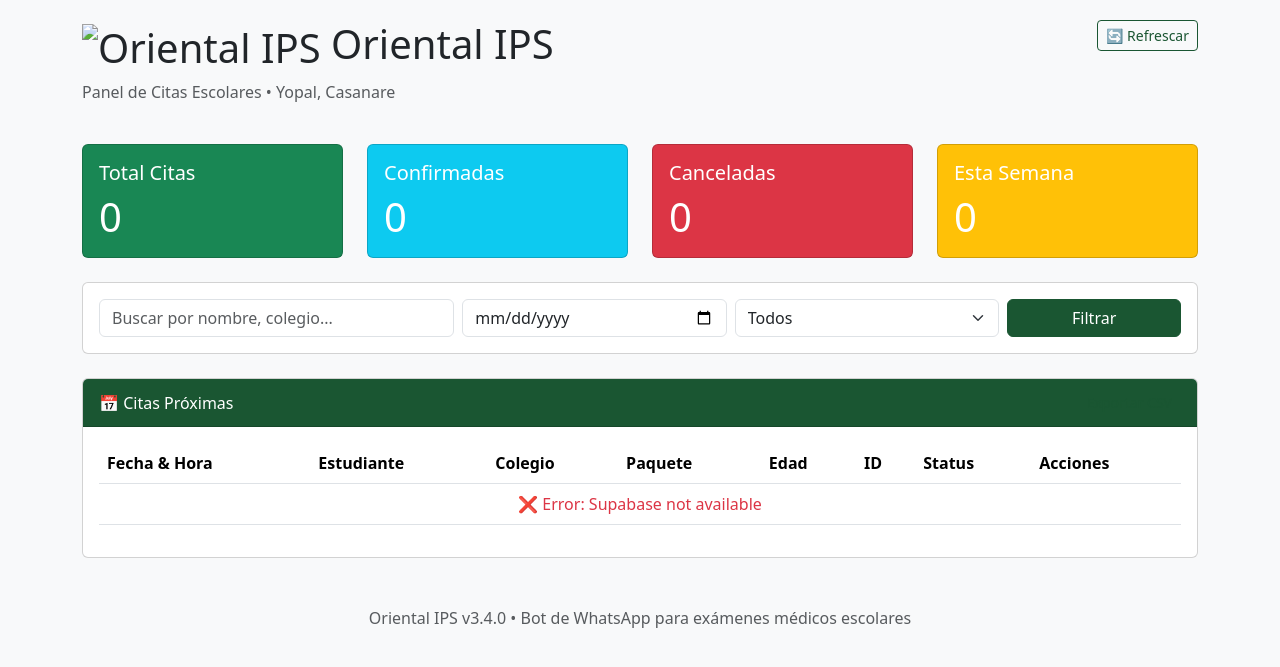
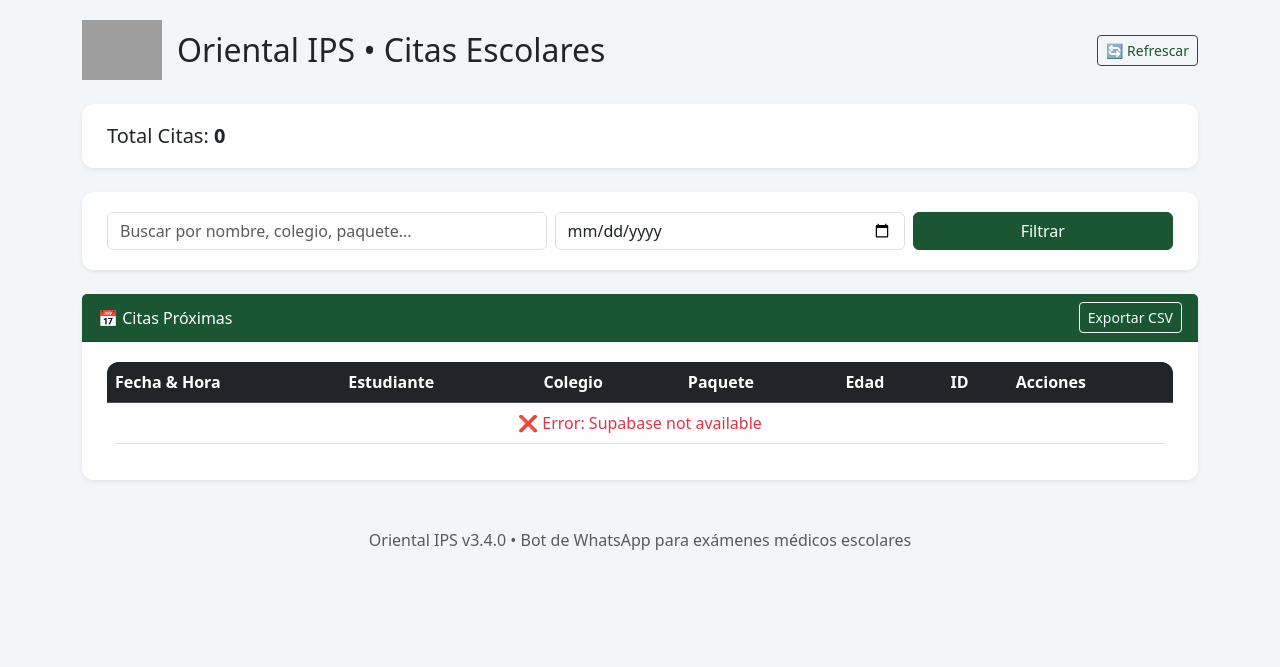
Before and after one commit to camiloosamas-cyber/ai-reservation-backend-final, a FastAPI app: template templates/dashboard.html in a window 1280 px wide. Shown: the top 667 px of the page. Run offline with FastAPI, Linux system fonts and the light colour scheme; the template is opened without the code that fills it, so the values that code supplies are empty; some libraries are stand-ins or nearby versions; grey boxes are pictures that could not be loaded.

Commit message:
dashboard.html

```diff
--- a/templates/dashboard.html
+++ b/templates/dashboard.html
@@ -5,96 +5,68 @@
   <meta name="viewport" content="width=device-width, initial-scale=1.0"/>
   <title>Oriental IPS - Citas Escolares</title>
   <link href="https://cdn.jsdelivr.net/npm/bootstrap@5.3.3/dist/css/bootstrap.min.css" rel="stylesheet">
+
   <style>
-    body { padding-top: 20px; background-color: #f8f9fa; }
-    .card-header { background: #1a5632; color: white; }
-    .status-confirmado { background: #d4edda; color: #155724; }
-    .status-cancelado { background: #f8d7da; color: #721c24; }
+    body { background-color: #f3f6f9; padding-top: 20px; }
+
+    .card { border-radius: 12px; border: none; }
+    .card-body { padding: 20px 25px; }
+
+    table { background: white; border-radius: 12px; overflow: hidden; }
+    thead.table-dark { background-color: #1a5632 !important; }
+
     .btn-primary { background-color: #1a5632; border-color: #1a5632; }
     .btn-outline-primary { border-color: #1a5632; color: #1a5632; }
+    .btn-outline-primary:hover { background-color: #1a5632; color: white; }
   </style>
 </head>
 <body>
 <div class="container">
-  <div class="row mb-4">
-    <div class="col">
-      <h1><img src="https://via.placeholder.com/40x40/1a5632/FFFFFF?text=O" alt="Oriental IPS" style="vertical-align: middle;"> Oriental IPS</h1>
-      <p class="text-muted">Panel de Citas Escolares • Yopal, Casanare</p>
+
+  <!-- TOP BAR WITH LOGO + TITLE + REFRESH BUTTON -->
+  <div class="d-flex align-items-center justify-content-between mb-4">
+    <div class="d-flex align-items-center">
+      <img src="/static/logo.png" alt="Logo Oriental IPS" style="height: 60px; margin-right: 15px;">
+      <h2 class="m-0">Oriental IPS • Citas Escolares</h2>
     </div>
-    <div class="col text-end">
-      <button id="refreshBtn" class="btn btn-outline-primary btn-sm">🔄 Refrescar</button>
+
+    <button id="refreshBtn" class="btn btn-outline-primary btn-sm">🔄 Refrescar</button>
+  </div>
+
+  <!-- SIMPLE TOTAL COUNT CARD -->
+  <div class="card mb-4 shadow-sm">
+    <div class="card-body d-flex align-items-center">
+      <h5 class="m-0">Total Citas: <strong id="total_count">0</strong></h5>
     </div>
   </div>
 
-  <!-- Stats Cards -->
-  <div class="row mb-4">
-    <div class="col-md-3">
-      <div class="card text-white bg-success">
-        <div class="card-body">
-          <h5 class="card-title">Total Citas</h5>
-          <p class="card-text display-6" id="total_count">0</p>
-        </div>
-      </div>
-    </div>
-    <div class="col-md-3">
-      <div class="card text-white bg-info">
-        <div class="card-body">
-          <h5 class="card-title">Confirmadas</h5>
-          <p class="card-text display-6" id="confirmed_count">0</p>
-        </div>
-      </div>
-    </div>
-    <div class="col-md-3">
-      <div class="card text-white bg-danger">
-        <div class="card-body">
-          <h5 class="card-title">Canceladas</h5>
-          <p class="card-text display-6" id="cancelled_count">0</p>
-        </div>
-      </div>
-    </div>
-    <div class="col-md-3">
-      <div class="card text-white bg-warning">
-        <div class="card-body">
-          <h5 class="card-title">Esta Semana</h5>
-          <p class="card-text display-6" id="this_week_count">0</p>
-        </div>
-      </div>
-    </div>
-  </div>
-
-  <!-- Search & Filters -->
-  <div class="card mb-4">
+  <!-- SEARCH & FILTERS -->
+  <div class="card mb-4 shadow-sm">
     <div class="card-body">
       <div class="row g-2">
+        <div class="col-md-5">
+          <input type="text" id="searchInput" class="form-control" placeholder="Buscar por nombre, colegio, paquete...">
+        </div>
         <div class="col-md-4">
-          <input type="text" id="searchInput" class="form-control" placeholder="Buscar por nombre, colegio...">
-        </div>
-        <div class="col-md-3">
           <input type="date" id="dateFilter" class="form-control">
         </div>
         <div class="col-md-3">
-          <select id="statusFilter" class="form-select">
-            <option value="">Todos</option>
-            <option value="confirmado">Confirmadas</option>
-            <option value="cancelado">Canceladas</option>
-          </select>
-        </div>
-        <div class="col-md-2">
           <button id="applyFilter" class="btn btn-primary w-100">Filtrar</button>
         </div>
       </div>
     </div>
   </div>
 
-  <!-- Appointments Table -->
-  <div class="card">
-    <div class="card-header d-flex justify-content-between align-items-center">
+  <!-- APPOINTMENTS TABLE -->
+  <div class="card shadow-sm">
+    <div class="card-header d-flex justify-content-between align-items-center" style="background-color:#1a5632; color:white;">
       <span>📅 Citas Próximas</span>
-      <a href="/api/reservations" class="btn btn-sm btn-outline-primary">Exportar CSV</a>
+      <a href="/api/reservations" class="btn btn-sm btn-outline-light">Exportar CSV</a>
     </div>
+
     <div class="card-body">
       <table class="table table-hover">
-        <thead>
+        <thead class="table-dark">
           <tr>
             <th>Fecha & Hora</th>
             <th>Estudiante</th>
@@ -102,21 +74,21 @@
             <th>Paquete</th>
             <th>Edad</th>
             <th>ID</th>
-            <th>Status</th>
             <th>Acciones</th>
           </tr>
         </thead>
         <tbody id="reservationsTableBody">
-          <tr><td colspan="8" class="text-center">Cargando...</td></tr>
+          <tr><td colspan="7" class="text-center">Cargando...</td></tr>
         </tbody>
       </table>
     </div>
   </div>
 
-  <!-- Footer -->
+  <!-- FOOTER -->
   <footer class="mt-5 text-center text-muted">
     <p>Oriental IPS v3.4.0 • Bot de WhatsApp para exámenes médicos escolares</p>
   </footer>
+
 </div>
 
 <script>
@@ -128,13 +100,14 @@
       const res = await fetch(API_URL);
       const data = await res.json();
       if (data.error) throw new Error(data.error);
+
       reservations = data.reservations || [];
       renderTable();
       updateStats();
     } catch (err) {
       console.error("Error loading reservations:", err);
       document.getElementById('reservationsTableBody').innerHTML =
-        `<tr><td colspan="8" class="text-center text-danger">❌ Error: ${err.message}</td></tr>`;
+        `<tr><td colspan="7" class="text-center text-danger">❌ Error: ${err.message}</td></tr>`;
     }
   }
 
@@ -142,29 +115,29 @@
     const tbody = document.getElementById('reservationsTableBody');
     const search = document.getElementById('searchInput').value.toLowerCase();
     const dateFilter = document.getElementById('dateFilter').value;
-    const statusFilter = document.getElementById('statusFilter').value;
 
     let filtered = reservations.filter(r => {
       const matchesSearch =
         r.customer_name.toLowerCase().includes(search) ||
         r.school_name.toLowerCase().includes(search) ||
         r.package.toLowerCase().includes(search);
+
       const matchesDate = !dateFilter || r.datetime.startsWith(dateFilter);
-      const matchesStatus = !statusFilter || r.status === statusFilter;
-      return matchesSearch && matchesDate && matchesStatus;
+      return matchesSearch && matchesDate;
     });
 
     if (filtered.length === 0) {
-      tbody.innerHTML = `<tr><td colspan="8" class="text-center">No hay citas que coincidan con los filtros.</td></tr>`;
+      tbody.innerHTML = `<tr><td colspan="7" class="text-center">No hay citas que coincidan con los filtros.</td></tr>`;
       return;
     }
 
     tbody.innerHTML = filtered.map(r => {
       const dt = new Date(r.datetime);
       const localDt = dt.toLocaleString('es-CO', {
-        year: 'numeric', month: 'short', day: 'numeric', hour: '2-digit', minute: '2-digit'
+        year: 'numeric', month: 'short', day: 'numeric',
+        hour: '2-digit', minute: '2-digit'
       });
-      const statusClass = r.status === 'confirmado' ? 'status-confirmado' : 'status-cancelado';
+
       return `
         <tr>
           <td>${localDt}</td>
@@ -173,7 +146,6 @@
           <td>${r.package}</td>
           <td>${r.age}</td>
           <td>${r.cedula}</td>
-          <td><span class="badge ${statusClass}">${r.status}</span></td>
           <td>
             <button class="btn btn-sm btn-outline-secondary" onclick="copyId('${r.cedula}')">📋 Copiar ID</button>
           </td>
@@ -183,35 +155,22 @@
   }
 
   function updateStats() {
-    const total = reservations.length;
-    const confirmed = reservations.filter(r => r.status === 'confirmado').length;
-    const cancelled = reservations.filter(r => r.status === 'cancelado').length;
-    const now = new Date();
-    const thisWeek = reservations.filter(r => {
-      const dt = new Date(r.datetime);
-      const diffDays = Math.floor((dt - now) / (1000 * 60 * 60 * 24));
-      return diffDays >= 0 && diffDays <= 7;
-    }).length;
-
-    document.getElementById('total_count').textContent = total;
-    document.getElementById('confirmed_count').textContent = confirmed;
-    document.getElementById('cancelled_count').textContent = cancelled;
-    document.getElementById('this_week_count').textContent = thisWeek;
+    document.getElementById('total_count').textContent = reservations.length;
   }
 
   document.getElementById('refreshBtn').addEventListener('click', loadReservations);
   document.getElementById('applyFilter').addEventListener('click', renderTable);
   document.getElementById('searchInput').addEventListener('input', renderTable);
   document.getElementById('dateFilter').addEventListener('change', renderTable);
-  document.getElementById('statusFilter').addEventListener('change', renderTable);
 
   function copyId(id) {
     navigator.clipboard.writeText(id);
     alert('ID copiado al portapapeles');
   }
 
-  // Load on init
+  // Load on start
   loadReservations();
 </script>
+
 </body>
 </html>
```
